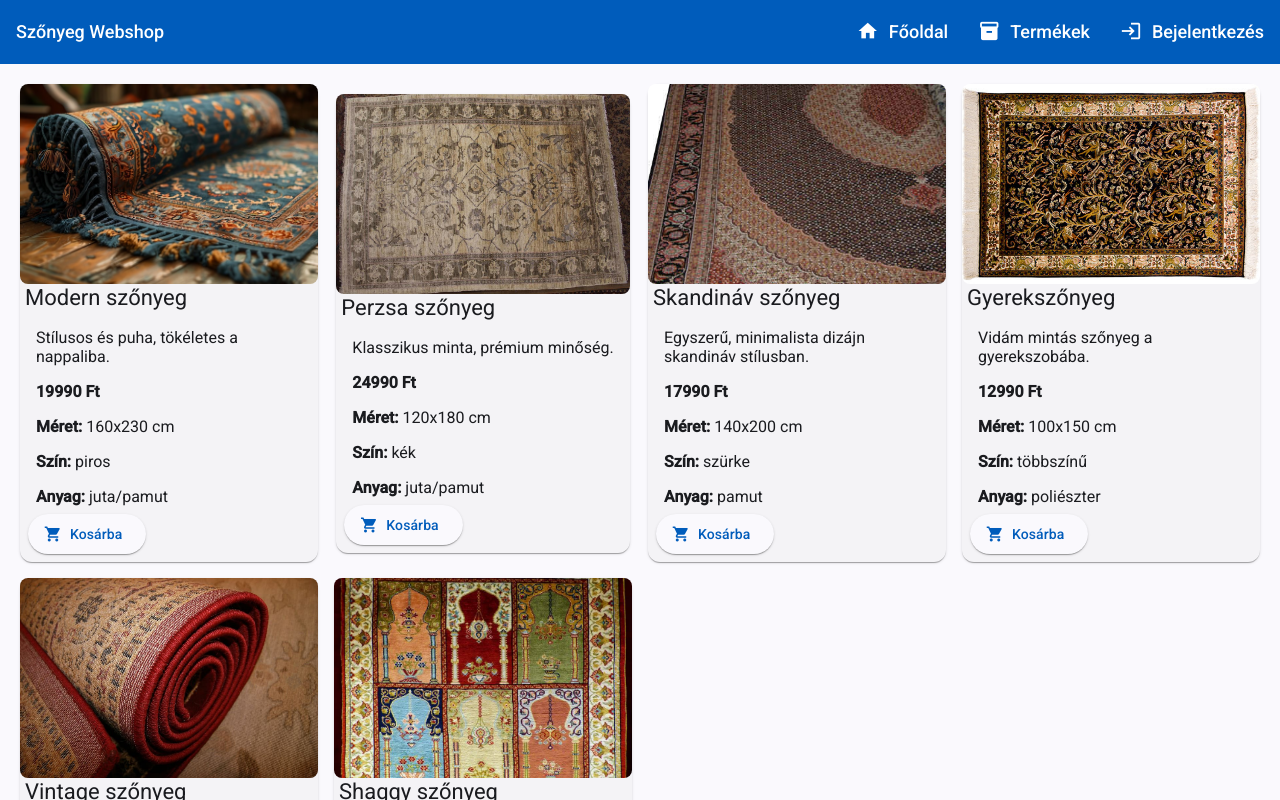
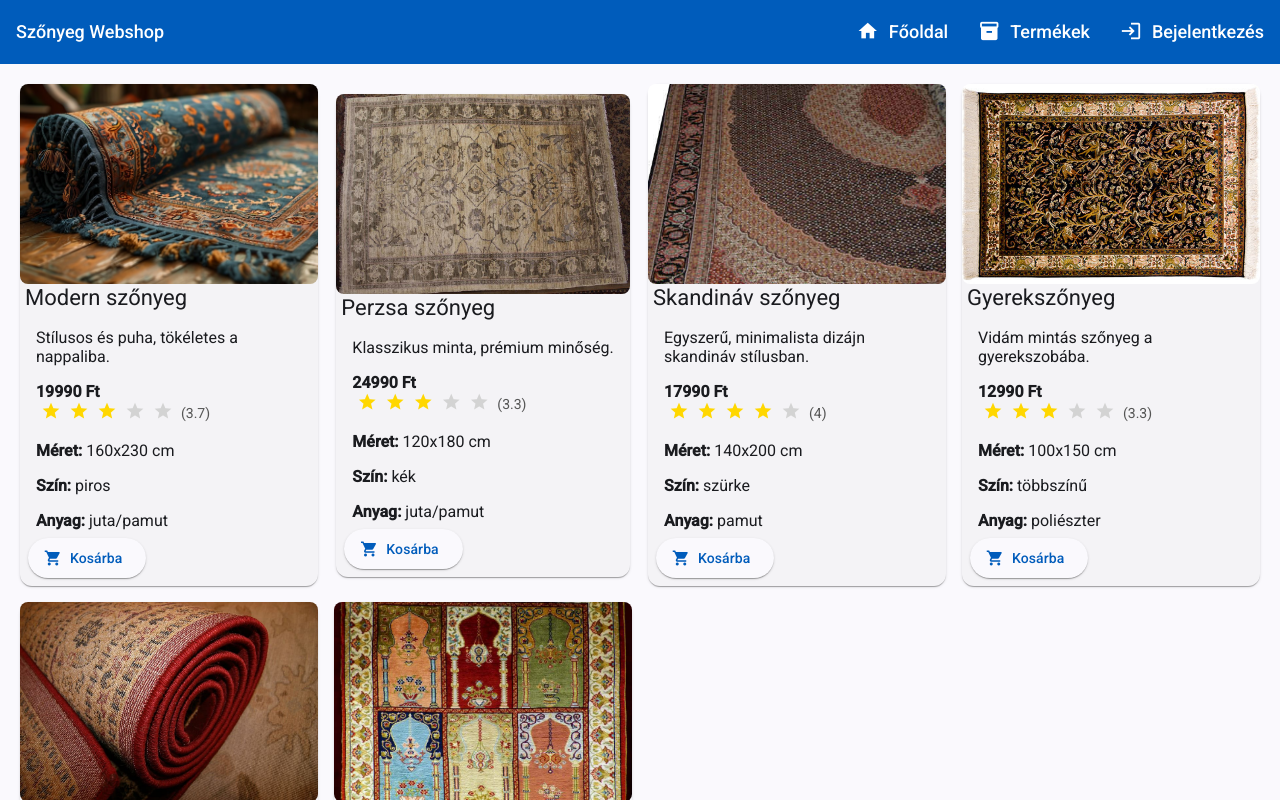
Before and after one commit to csakobalogh/webkert, an Angular app: page /products in a window 1280 px wide. Built offline with nearby package versions, Linux system fonts and the light colour scheme.

Commit message:
added very basic rating stuff, will expand it later

```diff
--- a/src/app/pages/cart/cart.component.html
+++ b/src/app/pages/cart/cart.component.html
@@ -20,7 +20,13 @@
     </div>
     <button mat-raised-button color="accent" (click)="clearCart()">
         <mat-icon>delete</mat-icon>
-        Kosár tartalmának törlése</button>
+        Kosár tartalmának törlése
+    </button>
+    <!-- TODO: Vasarlas -->
+    <button mat-raised-button color="accent" (click)="clearCart()">
+      <mat-icon>shopping_cart</mat-icon>
+      Vásárlás
+  </button>
   </div>
 } @else {
   <p class="empty-cart">Üres a kosarad!</p>
--- a/src/app/pages/cart/cart.component.ts
+++ b/src/app/pages/cart/cart.component.ts
@@ -33,11 +33,21 @@ export class CartComponent implements OnInit {
   }
 
   calculateTotal(): void {
-    this.totalAmount = this.cartItems.reduce((sum, item) => sum + item.price, 0);
+    let sum = 0;
+    for (let i = 0; i < this.cartItems.length; i++) {
+      sum += this.cartItems[i].price;
+    }
+    this.totalAmount = sum;
   }
 
   removeItem(itemId: string): void {
-    const updatedCart = this.cartItems.filter(item => item.id !== itemId);
+    const updatedCart = [];
+    for (let i = 0; i < this.cartItems.length; i++) {
+      const item = this.cartItems[i];
+      if (item.id !== itemId) {
+        updatedCart.push(item);
+      }
+    }
     localStorage.setItem('cartItems', JSON.stringify(updatedCart));
     this.loadCart();
   }
--- a/src/app/pages/products/products.component.html
+++ b/src/app/pages/products/products.component.html
@@ -7,6 +7,14 @@
         <mat-card-content>
           <p>{{ product.description }}</p>
           <strong>{{ product.price | currencyFormat }}</strong>
+          <div class="rating">
+            <ng-container *ngFor="let star of [1, 2, 3, 4, 5]">
+              <mat-icon [class.filled]="star <= getAverageRating(product.ratings)">
+                star
+              </mat-icon>
+            </ng-container>
+            <span class="rating-number">({{ getAverageRating(product.ratings) }})</span>
+          </div>
           <p><strong>Méret:</strong> {{ product.size | sizeFormat }}</p>
           <p><strong>Szín:</strong> {{ product.color }}</p>
           <p><strong>Anyag:</strong> {{ product.material }}</p>
--- a/src/app/pages/products/products.component.scss
+++ b/src/app/pages/products/products.component.scss
@@ -28,6 +28,28 @@
   padding-left: 5px;
 }
 
+.rating {
+  display: flex;
+  align-items: center;
+  gap: 4px;
+  padding-left: 5px;
+  margin-bottom: 8px;
+}
+
+.rating mat-icon {
+  font-size: 20px;
+  color: lightgray;
+}
+
+.rating mat-icon.filled {
+  color: #FFD700;
+}
+
+.rating-number {
+  font-size: 14px;
+  color: #555;
+}
+
 @media (max-width: 768px) {
   .product-card img {
     height: 150px;
--- a/src/app/pages/products/products.component.ts
+++ b/src/app/pages/products/products.component.ts
@@ -7,6 +7,7 @@ import { Product } from '../../shared/models/Product';
 import { CurrencyFormatPipe } from "../../shared/pipes/currency-format.pipe";
 import { SizeFormatPipe } from "../../shared/pipes/size-format.pipe";
 import { Router, RouterLink } from '@angular/router';
+import { Rating } from '../../shared/models/Rating';
 
 @Component({
   selector: 'app-products',
@@ -51,6 +52,18 @@ export class ProductsComponent implements OnInit {
     this.router.navigate(['/cart']);
   }
 
+  getAverageRating(ratings: Rating[]): number {
+    if (ratings.length === 0) return 0;
+
+    let sum = 0;
+    for (let i = 0; i < ratings.length; i++) {
+      sum += ratings[i].value;
+    }
+
+    const average = sum / ratings.length;
+    return Math.round(average * 10) / 10;
+  }
+
   products: Product[] = [
     {
       id: '1',
@@ -60,7 +73,12 @@ export class ProductsComponent implements OnInit {
       price: 19990,
       color: 'piros',
       material: 'juta/pamut',
-      imageUrl: 'assets/carpet_1.jpg'
+      imageUrl: 'assets/carpet_1.jpg',
+      ratings: [
+        { value: 4 },
+        { value: 4 },
+        { value: 3 }
+      ]
     },
     {
       id: '2',
@@ -70,7 +88,12 @@ export class ProductsComponent implements OnInit {
       price: 24990,
       color: 'kék',
       material: 'juta/pamut',
-      imageUrl: 'assets/carpet_2.jpg'
+      imageUrl: 'assets/carpet_2.jpg',
+      ratings: [
+        { value: 3 },
+        { value: 2 },
+        { value: 5 }
+      ]
     },
     {
       id: '3',
@@ -80,7 +103,12 @@ export class ProductsComponent implements OnInit {
       price: 17990,
       color: 'szürke',
       material: 'pamut',
-      imageUrl: 'assets/carpet_3.jpg'
+      imageUrl: 'assets/carpet_3.jpg',
+      ratings: [
+        { value: 3 },
+        { value: 4 },
+        { value: 5 }
+      ]
     },
     {
       id: '4',
@@ -90,7 +118,12 @@ export class ProductsComponent implements OnInit {
       price: 12990,
       color: 'többszínű',
       material: 'poliészter',
-      imageUrl: 'assets/carpet_4.jpg'
+      imageUrl: 'assets/carpet_4.jpg',
+      ratings: [
+        { value: 5 },
+        { value: 4 },
+        { value: 1 }
+      ]
     },
     {
       id: '5',
@@ -100,7 +133,12 @@ export class ProductsComponent implements OnInit {
       price: 21990,
       color: 'bézs',
       material: 'pamut',
-      imageUrl: 'assets/carpet_5.jpg'
+      imageUrl: 'assets/carpet_5.jpg',
+      ratings: [
+        { value: 2 },
+        { value: 4 },
+        { value: 1 }
+      ]
     },
     {
       id: '6',
@@ -110,7 +148,12 @@ export class ProductsComponent implements OnInit {
       price: 26990,
       color: 'fehér',
       material: 'mikroszálas poliészter',
-      imageUrl: 'assets/carpet_6.jpg'
+      imageUrl: 'assets/carpet_6.jpg',
+      ratings: [
+        { value: 3 },
+        { value: 4 },
+        { value: 3 }
+      ]
     }
   ];
 }
--- a/src/app/shared/models/Product.ts
+++ b/src/app/shared/models/Product.ts
@@ -1,3 +1,5 @@
+import { Rating } from './Rating';
+
 export interface Product {
     id: string;
     name: string;
@@ -7,4 +9,5 @@ export interface Product {
     material: string;
     price: number;
     imageUrl: string;
+    ratings: Rating[];
   }
--- /dev/null
+++ b/src/app/shared/models/Rating.ts
@@ -0,0 +1,3 @@
+export interface Rating {
+    value: number;
+  }
```
Lines whose indentation alone changed are shown as unchanged.
